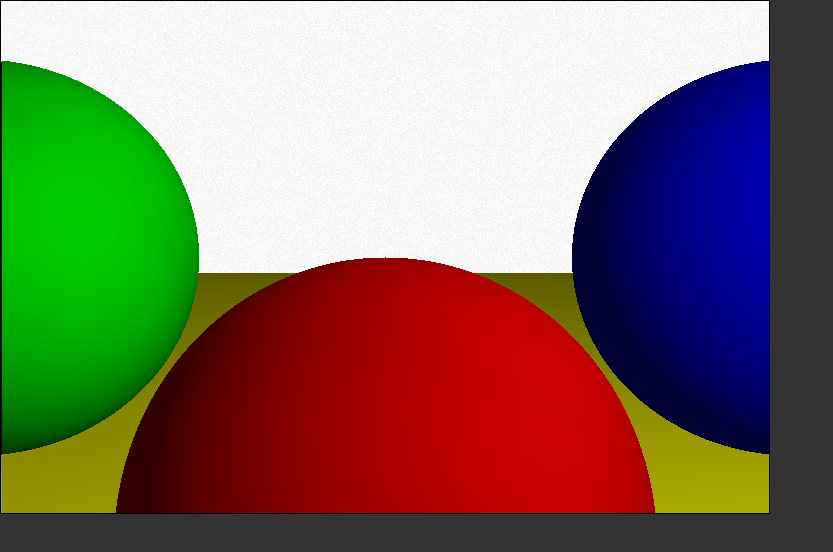
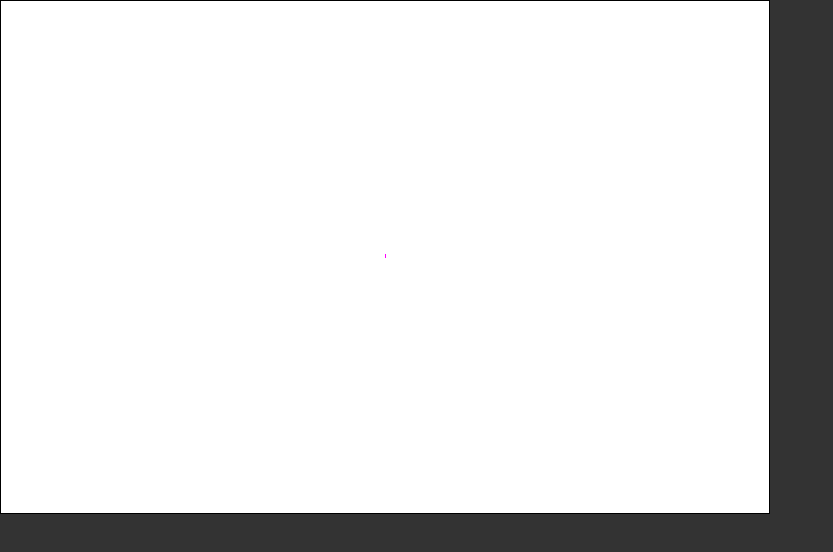
Before and after one commit to ozten/ComputerGraphicsFromScratch, a website with bundled scripts: page index.html in a window 1280 px wide. Shown: the whole page, without its empty margins (0-833 px from the left). Built offline with nearby package versions, Linux system fonts and the light colour scheme.

Commit message:
Switching to rasterization

```diff
--- a/index.html
+++ b/index.html
@@ -22,6 +22,7 @@
 </head>
 <body>
   <canvas style="border: solid 1px black" id="myCanvas" width="768" height="512"></canvas>
-  <script type="module" src="dist/scene.js"></script>
+  <!-- script type="module" src="dist/ray_trace_scene.js"></script -->
+    <script type="module" src="dist/rasterize_scene.js"></script>
 </body>
 </html>
--- a/src/canvas.ts
+++ b/src/canvas.ts
@@ -1,3 +1,4 @@
+import { interpolate } from './util.js';
 import { Vector, Color, Vec3, RGBColor } from './vectors.js';
 
 // Constants for canvas dimensions
@@ -69,3 +70,34 @@ export const testPattern = () => {
 export const renderToCanvas = () => {
   ctx.putImageData(imageData, 0, 0);
 };
+
+export function drawLine(p0: Vector, p1: Vector, color: Color) {
+  if (Math.abs(p1.x - p0.x) > Math.abs(p1.y - p0.y)) {
+    // Line is horizontal-ish
+    // make sure x0 < x1
+    if (p0.x > p1.x) {
+      var t = p0;
+      p0 = p1;
+      p1 = t;
+    }
+    var ys = interpolate(p0.x, p0.y, p1.x, p1.y);
+    for (var x=p0.x; x <= p1.x; x++) {
+      var y = ys[x - p0.x];
+      putPixel(Vec3.vector(x, y, 0), color);
+    }
+
+  } else {
+    // Line is vertical-ish
+    // Make sure y0 < y1
+    if (p0.y > p1.y) {
+      var t = p1;
+      p0 = p1;
+      p1 = t;
+    }
+    var xs = interpolate(p0.y, p0.x, p1.y, p1.x);
+    for (var y=p0.y; y <= p1.y; y++) {
+      var x = xs[y - p0.y];
+      putPixel(Vec3.vector(x, y, 0), color);
+    }
+  }
+}
--- /dev/null
+++ b/src/rasterize_scene.ts
@@ -0,0 +1,95 @@
+import { interpolate } from './util.js';
+import { Color, RGBColor, Vector3D, Vec3 } from './vectors.js';
+import { Triangle} from "./triangle.js";
+import { drawLine, putPixel, renderToCanvas, VIEWPORT_BOTTOM, VIEWPORT_LEFT, VIEWPORT_RIGHT, VIEWPORT_TOP } from './canvas.js';
+
+
+const vertices: Vector3D[] = [
+
+    Vec3.position(1, 1, 1),
+    Vec3.position(-1, 1, 1 ),
+    Vec3.position(-1, -1, 1 ),
+    Vec3.position(1, -1, 1 ),
+    Vec3.position(1,  1, -1 ),
+    Vec3.position(-1,  1, -1 ),
+    Vec3.position(-1,  -1, -1 ),
+    Vec3.position(1,  -1, -1 ),
+];
+
+const red = RGBColor.fromRGB(1, 0, 0);
+const green = RGBColor.fromRGB(0, 1, 0);
+const blue = RGBColor.fromRGB(0, 0, 1);
+const yellow = RGBColor.fromRGB(1, 1, 0);
+const purple = RGBColor.fromRGB(1, 0, 1);
+const cyan = RGBColor.fromRGB(0, 1, 1);
+
+const triangles: Triangle[] = [
+    Triangle.make(0, 1, 2, vertices, red),
+    Triangle.make(0, 2, 3, vertices, red),
+    Triangle.make(4, 0, 3, vertices, green),
+    Triangle.make(4, 3, 7, vertices, green),
+    Triangle.make(5, 4, 7, vertices, blue),
+    Triangle.make(5, 7, 6, vertices, blue),
+    Triangle.make(1, 5, 6, vertices, yellow),
+    Triangle.make(1, 6, 2, vertices, yellow),
+    Triangle.make(4, 5, 1, vertices, purple),
+    Triangle.make(4, 1, 0, vertices, purple),
+    Triangle.make(2, 6, 7, vertices, cyan),
+    Triangle.make(2, 7, 3, vertices, cyan),
+];
+
+function renderObject(verticies: Vector3D, triangles: Triangle[]) {
+    var projected = [];
+    for (var i=0; i < vertices.length; i++) {
+        const vertex = vertices[i];
+projected.push(projectVertex);
+    }
+    for (var i=0; i < triangles.length; i++) {
+        const triangle = triangles[i];
+        renderTriangle(triangle, projected);
+    }
+}
+
+function projectVertex(vertex: Vector3D) {
+    // ...
+}
+
+function renderTriangle(triangle: Triangle, projected: any) {
+    /*
+  drawWireframeTriangle(projected[triangle.vertices[0].x],
+    projected[triangle.vertices[0].y],
+    projected[triangle.vertices[0].z],
+triangle.color);
+*/
+}
+
+function drawWireframeTriangle(triangle: Triangle, projected: any, color: Color) {
+
+}
+
+
+function main() {
+    console.log('main is running', triangles);
+    for (let canvasX = VIEWPORT_LEFT; canvasX <= VIEWPORT_RIGHT; canvasX++) {
+        for (let canvasY = VIEWPORT_BOTTOM; canvasY <= VIEWPORT_TOP; canvasY++) {
+            putPixel(Vec3.vector(canvasX, canvasY, 0), RGBColor.fromRGB(255, 255, 255));
+        }
+    }
+
+    drawLine(Vec3.vector(0, 0, 0),
+             Vec3.vector(0, 3, 0),
+             RGBColor.fromRGB(255, 1, 255));
+
+             /*
+    // Next step - draw very small lines and debug all the < versus <= stuff
+    drawLine(Vec3.vector(-200, -100, 0),
+             Vec3.vector(240, 120, 0),
+             RGBColor.fromRGB(255, 1, 1));
+
+             drawLine(Vec3.vector(-50, -200, 0),
+             Vec3.vector(60, 240, 0),
+             RGBColor.fromRGB(1, 255, 1));
+             */
+    renderToCanvas();
+}
+main();
--- /dev/null
+++ b/src/triangle.ts
@@ -0,0 +1,17 @@
+import { Color, Vector3D } from "./vectors.js"
+
+export class Triangle {
+    vertices: Vector3D[];
+    color: Color;
+
+    static make(x: number, y: number, z: number, allVertices: Vector3D[], color: Color): Triangle {
+        return {
+            vertices: [
+                allVertices[x],
+                allVertices[y],
+                allVertices[z]
+            ],
+            color
+        };
+    }
+}
--- /dev/null
+++ b/src/util.ts
@@ -0,0 +1,15 @@
+export function interpolate(i0: number, d0: number, i1: number, d1: number): number[] {
+    if (i0 == i1) {
+        return [ d0 ];
+    }
+    var values = [];
+    var a = (d1 - d0) / (i1 - i0);
+    var d = d0;
+    // TODO: < or <=
+    for (var i=i0; i <= i1; i++) {
+        values.push(d);
+        d = d + a;
+    }
+    console.log('values', values);
+    return values;
+}
```
Also changed, not shown: src/ray_trace_scene.ts (renamed from src/scene.ts).
